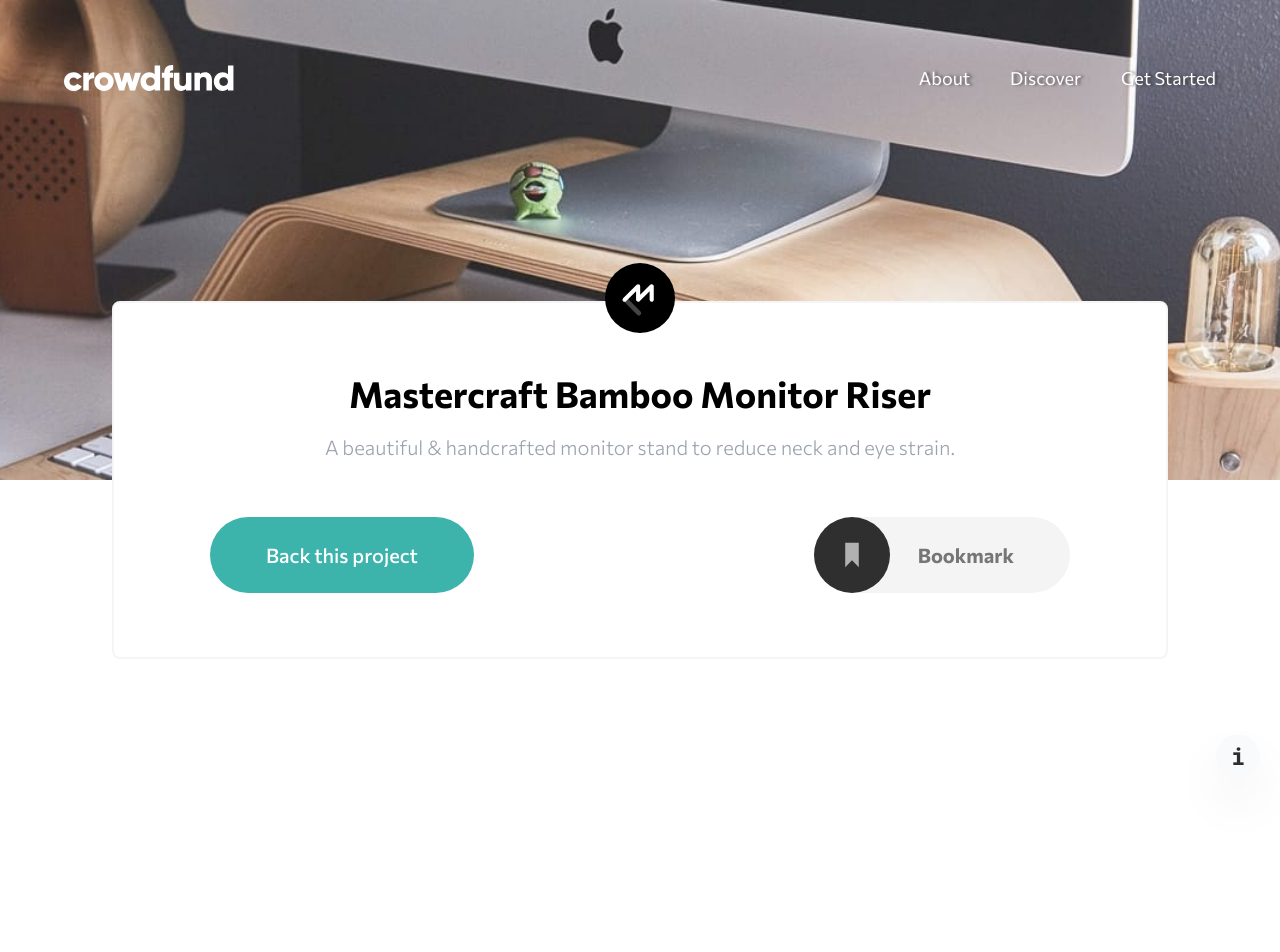
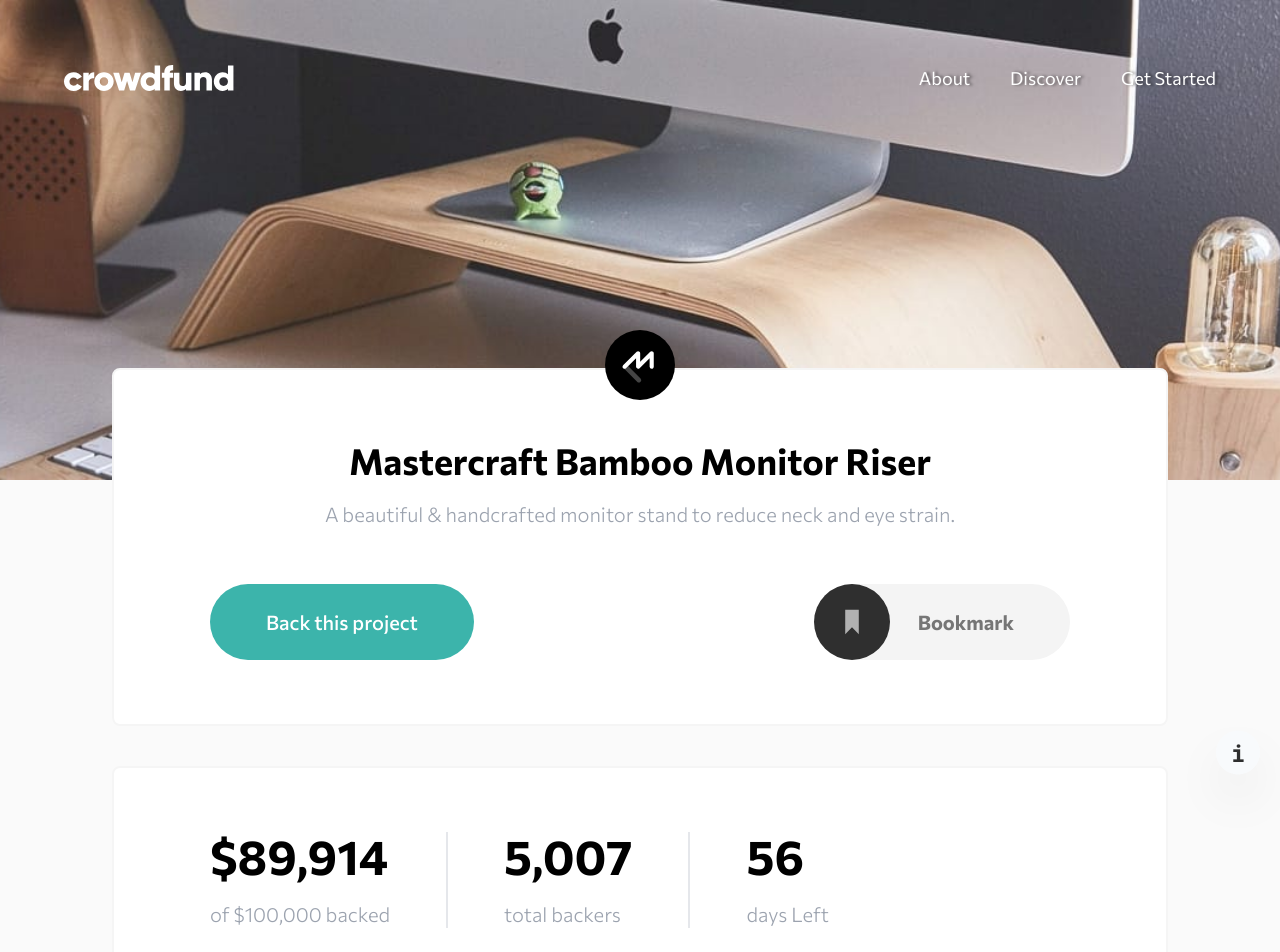
Before and after one commit to buseph/upskill-tailwind-css, a Next.js app: page /crowd-funding in a window 1280 px wide. Shown: the top 952 px of the page. Before the commit the page ends 800 px from the top, so only its background shows below. Built offline with nearby package versions, Linux system fonts and the light colour scheme.

Commit message:
second section

```diff
--- a/pages/crowd-funding/index.js
+++ b/pages/crowd-funding/index.js
@@ -19,9 +19,9 @@ export default function Index() {
 	return (
 		<>
 			<HeadSEO title="Crowd Funding Landing Page" description="Crowd Funding Landing Page" image="crowd-funding-preview" />
-			<main className={commissioner.className + " h-full bg-[#fafafa]"}>
+			<main className={commissioner.className + " h-full bg-[#fafafa] relative"}>
 				{/* Navbar with Background Image */}
-				<div className="relative h-[30rem] bg-[url('/crowd-funding/image-hero-desktop.jpg')] bg-center bg-cover max-w-[1920px] w-full mx-auto">
+				<div className="h-[30rem] bg-[url('/crowd-funding/image-hero-desktop.jpg')] bg-center bg-cover max-w-[1920px] w-full mx-auto">
 					{/* Navbar */}
 					<header className="grid place-items-center">
 						<nav className="flex items-center justify-between py-16 text-white max-w-[93rem] w-[90vw]">
@@ -41,9 +41,9 @@ export default function Index() {
 				</div>
 
 				{/* Main Content */}
-				<div className="grid place-items-center">
+				<div className="grid place-items-center bg-red mt-[-7rem] gap-10">
 					{/* First Section */}
-					<section className="absolute grid place-items-center w-[55vw] max-w-[66rem] min-w-[66rem] rounded-lg border-[#f5f5f5] bg-white border-2 select-none px-24 pb-16">
+					<section className="grid place-items-center w-[55vw] max-w-[66rem] min-w-[66rem] rounded-lg border-[#f5f5f5] bg-white border-2 select-none px-24 pb-16">
 						<Image src="/crowd-funding/logo-mastercraft.svg" alt="Crowd Funding Master Craft Image" width={70} height={70} className="relative top-[-2.5rem]" />
 						{/* First Section Title */}
 						<h1 className="text-4xl font-bold">{txt.FIRST_SECTION.title}</h1>
@@ -61,6 +61,27 @@ export default function Index() {
 							</button>
 						</div>
 					</section>
+
+					<section className="w-[55vw] max-w-[66rem] min-w-[66rem] rounded-lg border-[#f5f5f5] bg-white border-2 select-none px-24 py-16">
+						<div className="flex gap-14">
+							<div>
+								<h1 className="text-5xl font-bold">${txt.SECOND_SECTION.pledged.amount.toLocaleString('en-US')}</h1>
+								<p className="pt-5 text-xl font-light text-gray-400">of ${txt.SECOND_SECTION.goal.amount.toLocaleString('en-US')} backed</p>
+							</div>
+							<div className="px-14 border-x-2">
+								<h1 className="text-5xl font-bold ">{txt.SECOND_SECTION.backers.amount.toLocaleString('en-US')}</h1>
+								<p className="pt-5 text-xl font-light text-gray-400">{txt.SECOND_SECTION.backers.title}</p>
+							</div>
+							<div>
+								<h1 className="text-5xl font-bold">{txt.SECOND_SECTION.days_left.amount}</h1>
+								<p className="pt-5 text-xl font-light text-gray-400">{txt.SECOND_SECTION.days_left.title}</p>
+							</div>
+						</div>
+						{/* Progress Bar */}
+						<div className="w-full bg-gray-200 rounded-full h- mt-14">
+							<div className="bg-[#3cb4ab] h-4 rounded-full transition-all duration-300 w-[80%]"></div>
+						</div>
+					</section>
 				</div>
 				<Author />
 			</main>
--- a/pages/crowd-funding/text.json
+++ b/pages/crowd-funding/text.json
@@ -19,5 +19,21 @@
 		"button": "Back this project",
 		"bookmark": "Bookmark",
 		"bookmarked": "Bookmarked"
+	},
+	"SECOND_SECTION": {
+		"pledged": {
+			"amount": 89914
+		},
+		"goal": {
+			"amount": 100000
+		},
+		"backers": {
+			"title": "total backers",
+			"amount": 5007
+		},
+		"days_left": {
+			"title": "days Left",
+			"amount": 56
+		}
 	}
 }
```
